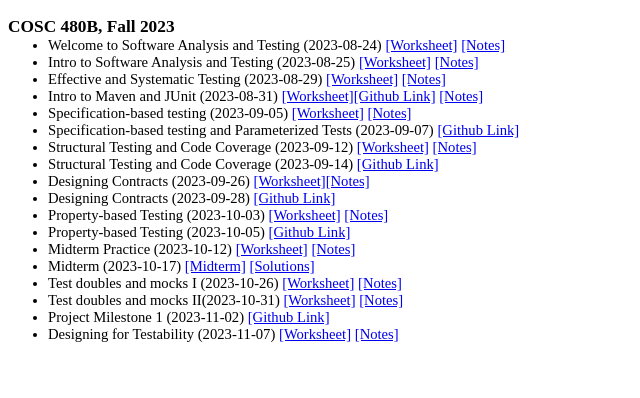
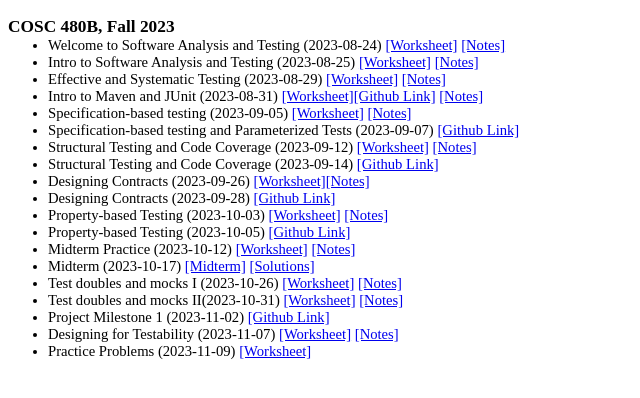
Before and after one commit to georgianahaldeman/cosc480, a Jekyll site: the page built from docs/notes/index.md, in a window 1280 px wide. Shown: the top 398 px of the page, without its empty margins (0-640 px from the left). Built offline with Jekyll 4.4.1, drawn with Linux system fonts in a browser that asks for light colours; our own code applies the rules of GitHub Pages for plain Markdown files.

Commit message:
practice worksheet

```diff
--- a/docs/notes/index.md
+++ b/docs/notes/index.md
@@ -34,3 +34,5 @@
 - Project Milestone 1 (2023-11-02) [[Github Link]](https://classroom.github.com/a/qcBnBcbC)
 
 - Designing for Testability (2023-11-07) [[Worksheet]](./notes/11_7.pdf) [[Notes]](./answers/11_7_answers.pdf)
+
+- Practice Problems (2023-11-09) [[Worksheet]](./notes/11_9.pdf)
```
Also changed, not shown: 1 other file.
